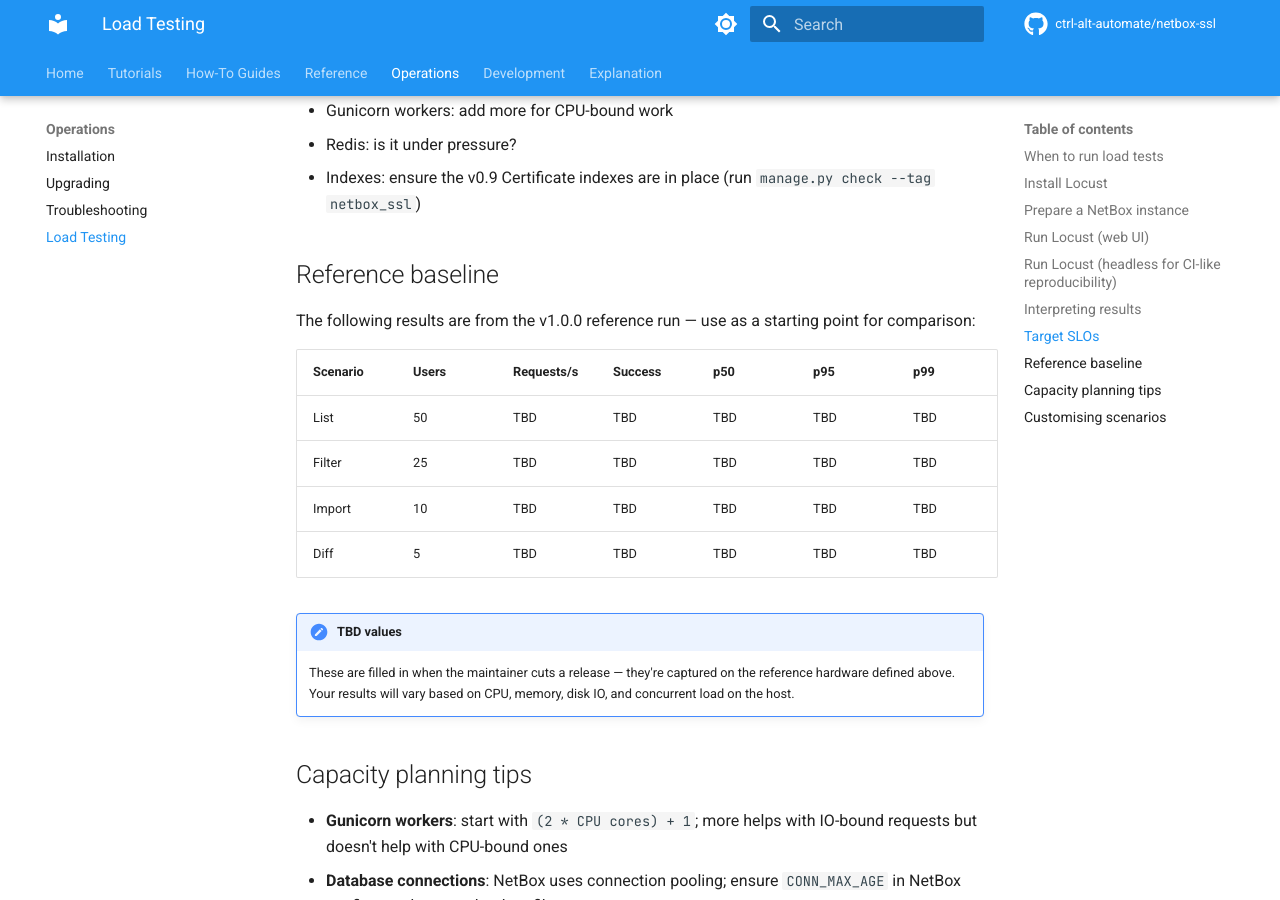
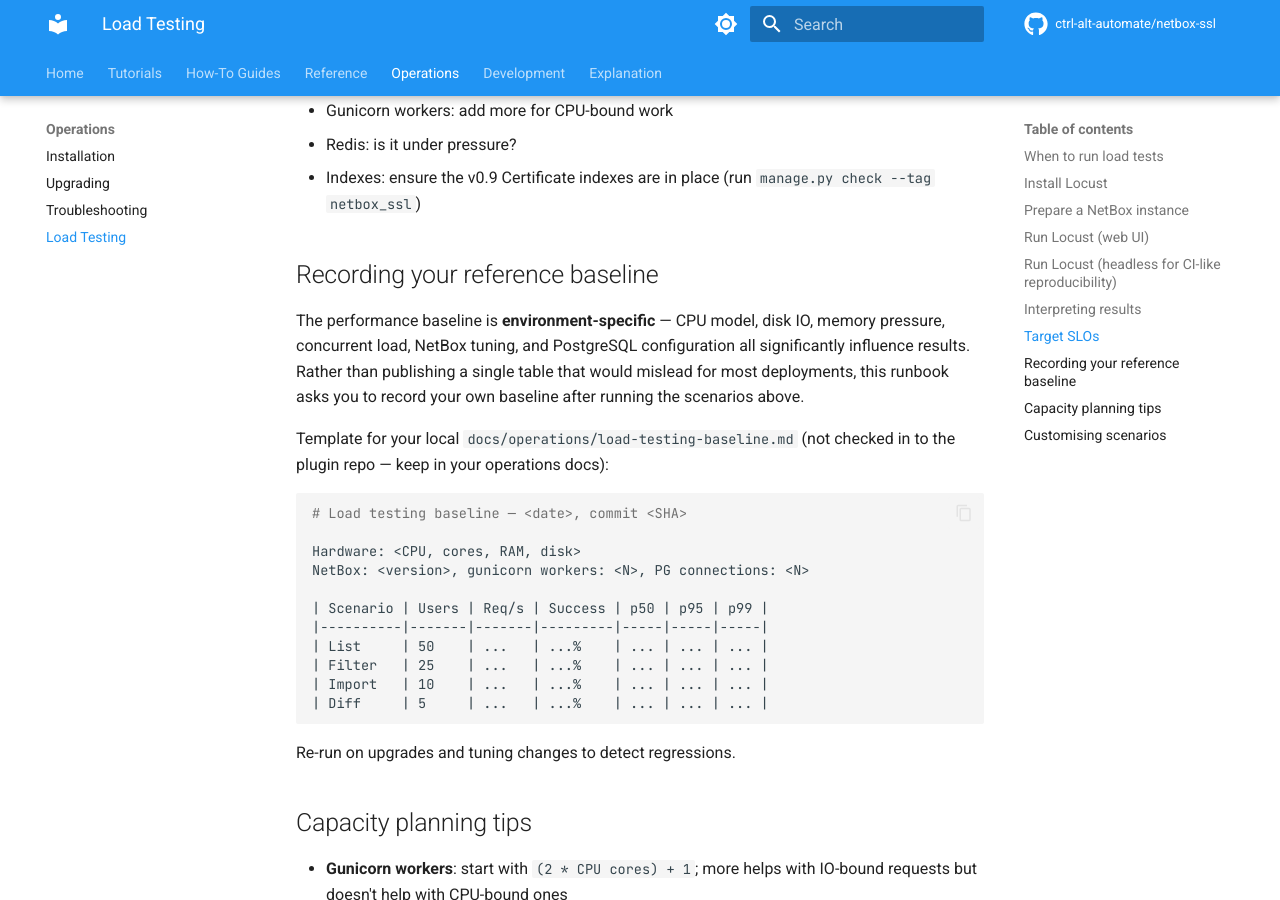
Before and after one commit to ctrl-alt-automate/netbox-ssl, an MkDocs documentation site: the page built from docs/operations/load-testing.md, in a window 1280 px wide and 900 px high, scrolled down 2990 px. Built offline with MkDocs 1.6.1 and Material for MkDocs 9.7.7, drawn with Linux system fonts in a browser that asks for light colours; comment, search, counter and statistics services are not loaded; the version menu is left out.

Commit message:
docs: address Gemini review findings on v1.0.0 PR
- versioning.md: fallback removal clarified as MAJOR bump per SemVer
  (was incorrectly suggesting MINOR-release removal)
- contributing.md: state coverage gate at 70% to match .coveragerc
  (was mistakenly 80%)
- load-testing.md: replace TBD baseline table with 'record your own' template
  (published baselines mislead given hardware variance)
- CHANGELOG.md: clarify coverage phrasing to match the other docs

````diff
--- a/docs/operations/load-testing.md
+++ b/docs/operations/load-testing.md
@@ -132,22 +132,32 @@ If your numbers are worse than these on equivalent hardware, investigate:
 - Indexes: ensure the v0.9 Certificate indexes are in place (run
   `manage.py check --tag netbox_ssl`)
 
-## Reference baseline
+## Recording your reference baseline
 
-The following results are from the v1.0.0 reference run — use as a starting
-point for comparison:
+The performance baseline is **environment-specific** — CPU model, disk IO,
+memory pressure, concurrent load, NetBox tuning, and PostgreSQL configuration
+all significantly influence results. Rather than publishing a single table
+that would mislead for most deployments, this runbook asks you to record
+your own baseline after running the scenarios above.
 
-| Scenario | Users | Requests/s | Success | p50 | p95 | p99 |
-|----------|-------|------------|---------|-----|-----|-----|
-| List | 50 | TBD | TBD | TBD | TBD | TBD |
-| Filter | 25 | TBD | TBD | TBD | TBD | TBD |
-| Import | 10 | TBD | TBD | TBD | TBD | TBD |
-| Diff | 5 | TBD | TBD | TBD | TBD | TBD |
+Template for your local `docs/operations/load-testing-baseline.md` (not
+checked in to the plugin repo — keep in your operations docs):
 
-!!! note "TBD values"
-    These are filled in when the maintainer cuts a release — they're captured
-    on the reference hardware defined above. Your results will vary based on
-    CPU, memory, disk IO, and concurrent load on the host.
+```markdown
+# Load testing baseline — <date>, commit <SHA>
+
+Hardware: <CPU, cores, RAM, disk>
+NetBox: <version>, gunicorn workers: <N>, PG connections: <N>
+
+| Scenario | Users | Req/s | Success | p50 | p95 | p99 |
+|----------|-------|-------|---------|-----|-----|-----|
+| List     | 50    | ...   | ...%    | ... | ... | ... |
+| Filter   | 25    | ...   | ...%    | ... | ... | ... |
+| Import   | 10    | ...   | ...%    | ... | ... | ... |
+| Diff     | 5     | ...   | ...%    | ... | ... | ... |
+```
+
+Re-run on upgrades and tuning changes to detect regressions.
 
 ## Capacity planning tips
 
````
Also changed, not shown: CHANGELOG.md (+4 -3 lines), docs/development/contributing.md (+4 -1 lines), docs/development/versioning.md (+7 -4 lines).
